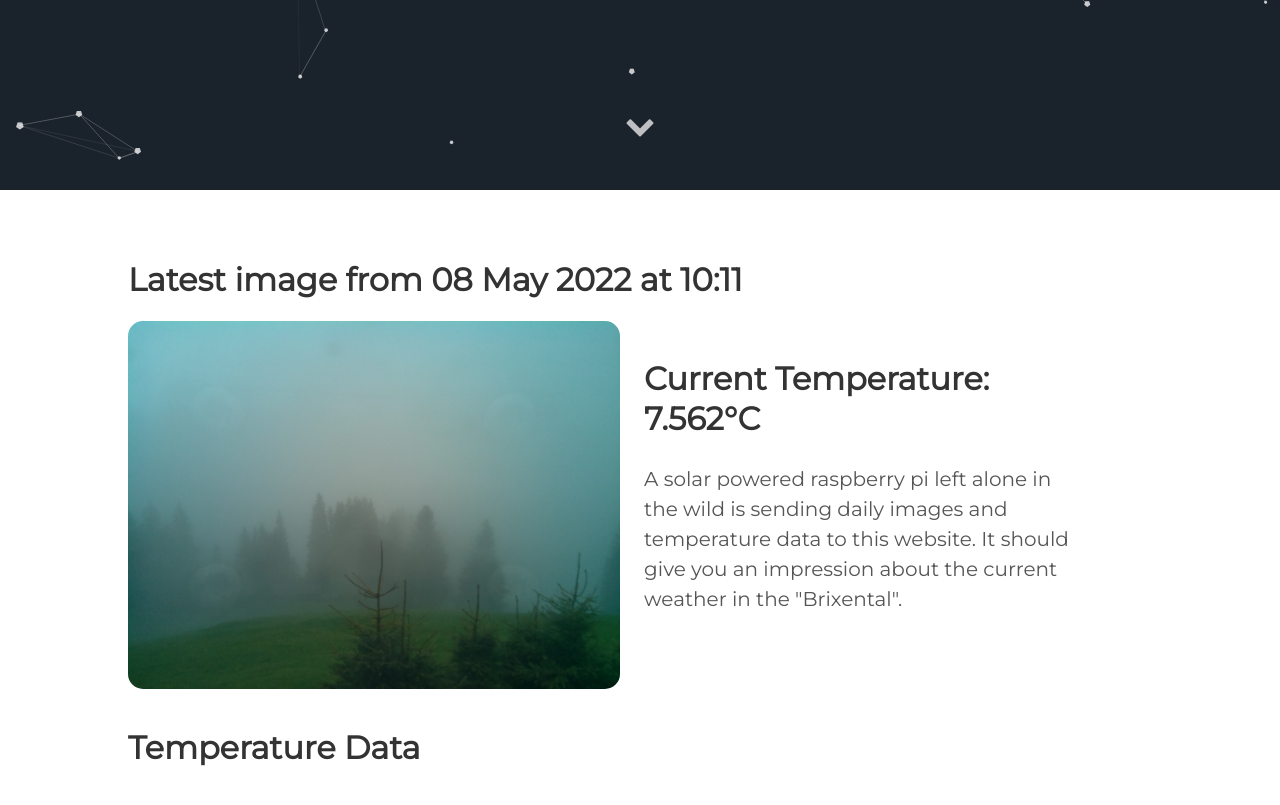
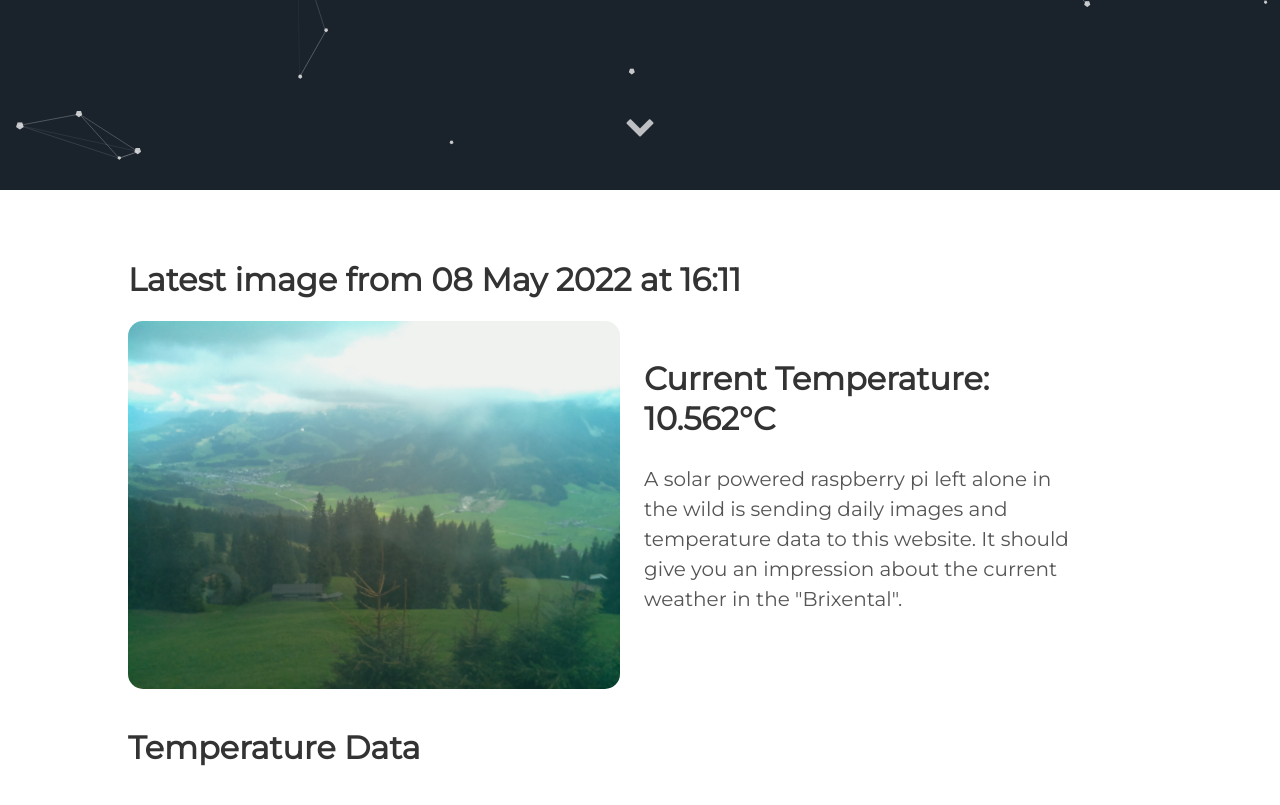
Before and after one commit to vektorious/vektorious.github.io, a Jekyll site: the page built from resources/huette.md, in a window 1280 px wide and 900 px high, scrolled down 710 px. Shown: the top 805 px of the window. Built offline with Jekyll 4.4.1, drawn with Linux system fonts in a browser that asks for light colours.

Commit message:
I'm a bot beep boop

```diff
--- a/resources/huette.md
+++ b/resources/huette.md
@@ -6,13 +6,13 @@ image: '/assets/img/'
 description: 'Live image from the Austrian alps'
 twitter_text: ' '
 ---
-## Latest image from 08 May 2022 at 10:11
+## Latest image from 08 May 2022 at 16:11
 <div class="huette">
   <div class="huette-image">
     <img src="{{ "/assets/img/huette.jpg" | prepend: site.baseurl }}">
   </div>
   <div class="huette-text">
-        <h2>Current Temperature: 7.562°C</h2>
+        <h2>Current Temperature: 10.562°C</h2>
         <p>A solar powered raspberry pi left alone in the wild is sending daily images and temperature data to this website. It should give you an impression about the current weather in the "Brixental".</p>
 
   </div>
```
Also changed, not shown: rpi-script/2022-05-08_160937.txt (renamed from rpi-script/2022-05-08_100936.txt, +5 -5 lines), rpi-script/huette.md (+2 -2 lines), assets/img/huette.jpg, assets/img/temp_plot.png, rpi-script/temp_plot.png, 1 other file.
